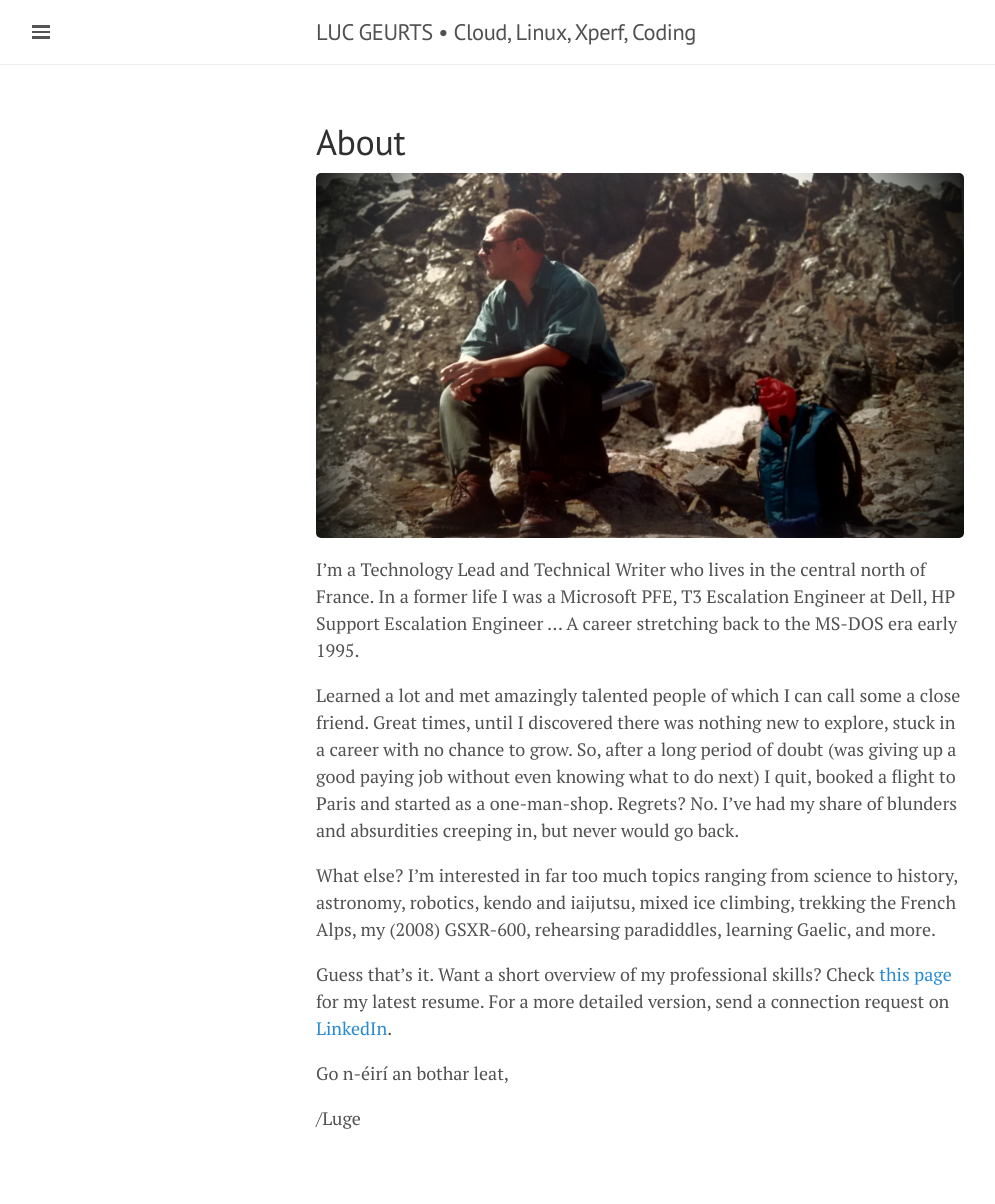
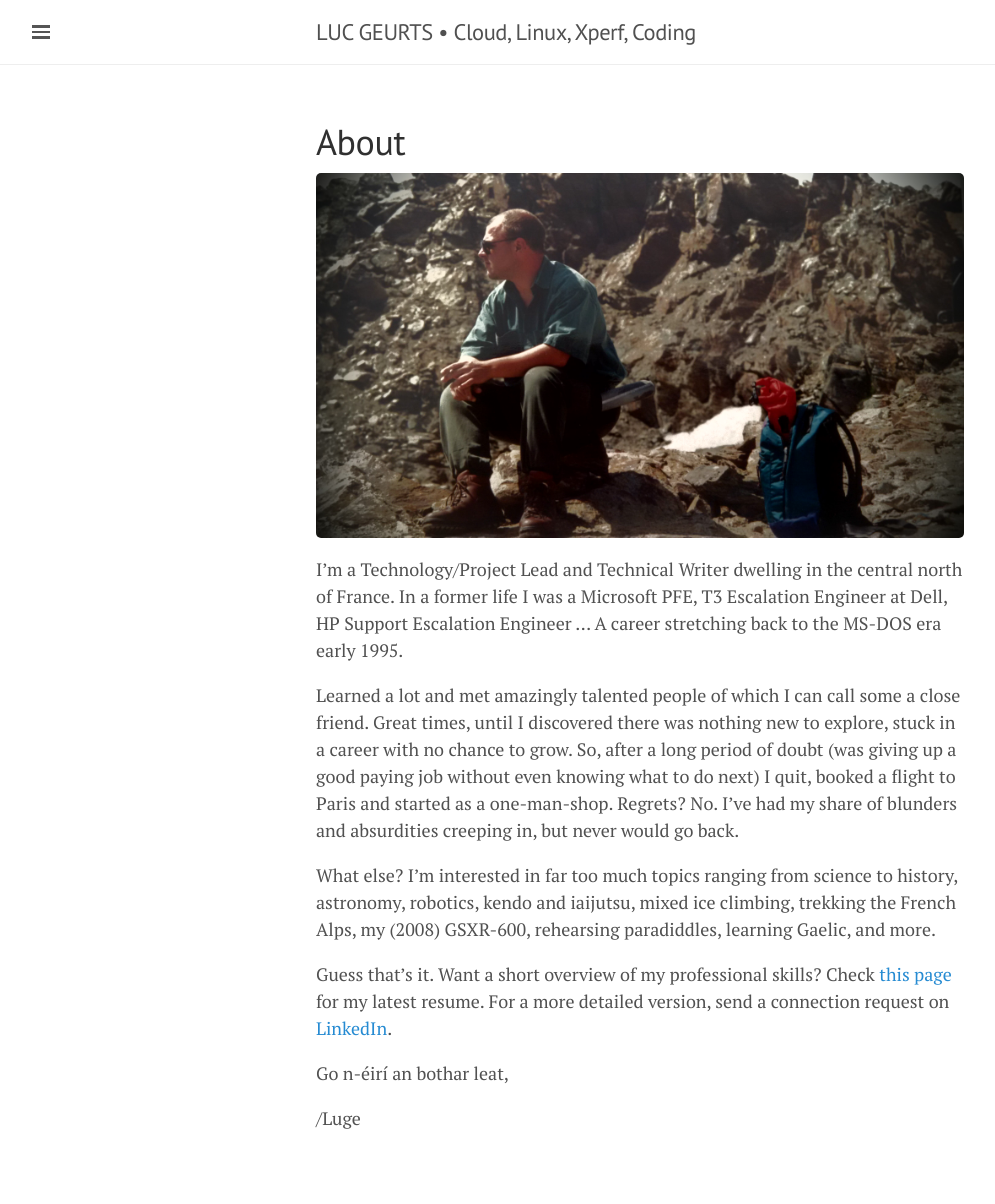
Before and after one commit to lgeurts/lgeurts.github.io, a Jekyll site: the page built from about.md, in a window 1280 px wide. Shown: the whole page, without its empty margins (0-995 px from the left). Built offline with Jekyll 4.4.1, drawn with Linux system fonts in a browser that asks for light colours; nearby versions of some CDN libraries.

Commit message:
Update about.md

```diff
--- a/about.md
+++ b/about.md
@@ -5,7 +5,7 @@ title: About
 
 ![KNAV Austria](/assets/C2ADV01.jpg)
 
-I'm a Technology Lead and Technical Writer who lives in the central north of France.
+I'm a Technology/Project Lead and Technical Writer dwelling in the central north of France.
 In a former life I was a Microsoft PFE, T3 Escalation Engineer at Dell, HP Support Escalation Engineer ... A career stretching back to the MS-DOS era early 1995.
 
 Learned a lot and met amazingly talented people of which I can call some a close friend. Great times, until I discovered there was nothing new to explore, stuck in a career with no chance to grow. So, after a long period of doubt (was giving up a good paying job without even knowing what to do next) I quit, booked a flight to Paris and started as a one-man-shop. Regrets? No. I've had my share of blunders and absurdities creeping in, but never would go back.
```
